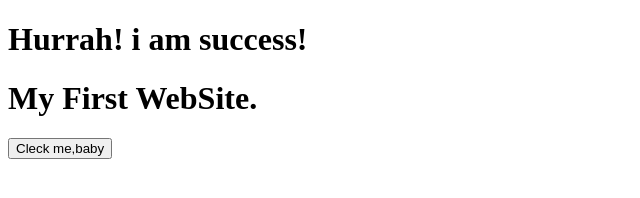
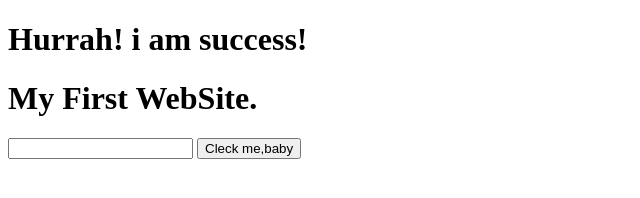
Before and after one commit to mehediazad/My_First_webSide, a plain HTML site: page index.html in a window 1280 px wide. Shown: the whole page, without its empty margins (0-640 px from the left). Drawn offline with Linux system fonts and the light colour scheme.

Commit message:
add input

```diff
--- a/index.html
+++ b/index.html
@@ -10,6 +10,10 @@
     <h1>Hurrah! i am success!</h1>
     <h1>My First WebSite.</h1>
 
-    <button>Cleck me,baby</button>
+     <div class="div">
+        <input type="text">
+        <button>Cleck me,baby</button>
+     </div>
+
 </body>
 </html>
```
